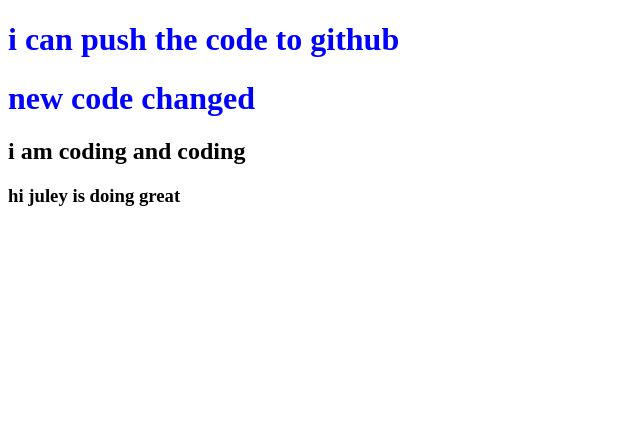
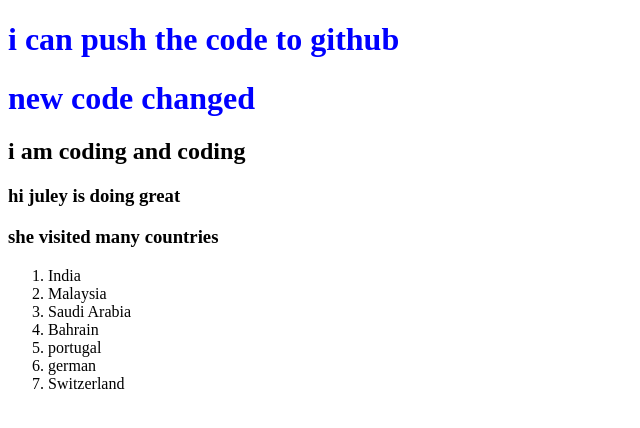
Before and after one commit to ForhanaSultana/my-second-repo, a plain HTML site: page index.html in a window 1280 px wide. Shown: the whole page, without its empty margins (0-640 px from the left). Drawn offline with Linux system fonts and the light colour scheme.

Commit message:
added orderlist

```diff
--- a/index.html
+++ b/index.html
@@ -14,6 +14,16 @@
     <h1>new code changed</h1>
     <h2>i am coding and coding </h2>
     <h3>hi juley is doing great</h3>
+    <h3>she visited many countries</h3>
+    <ol>
+        <li>India</li>
+        <li>Malaysia</li>
+        <li>Saudi Arabia</li>
+        <li>Bahrain</li>
+        <li>portugal</li>
+        <li>german</li>
+        <li>Switzerland</li>
+    </ol>
 
 </body>
 
```
